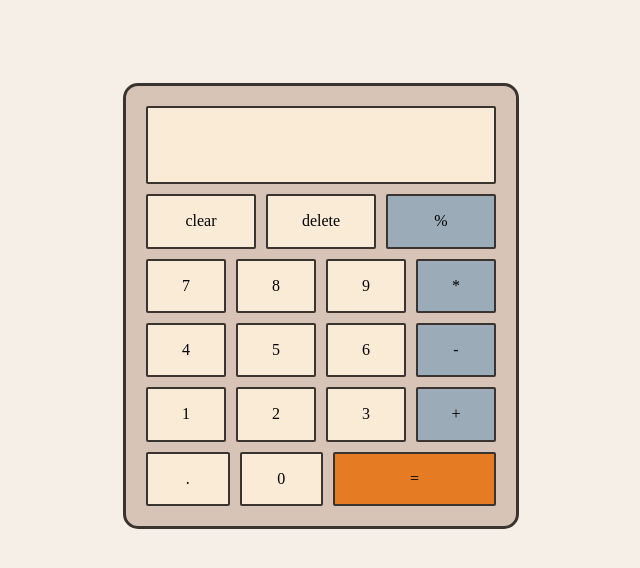
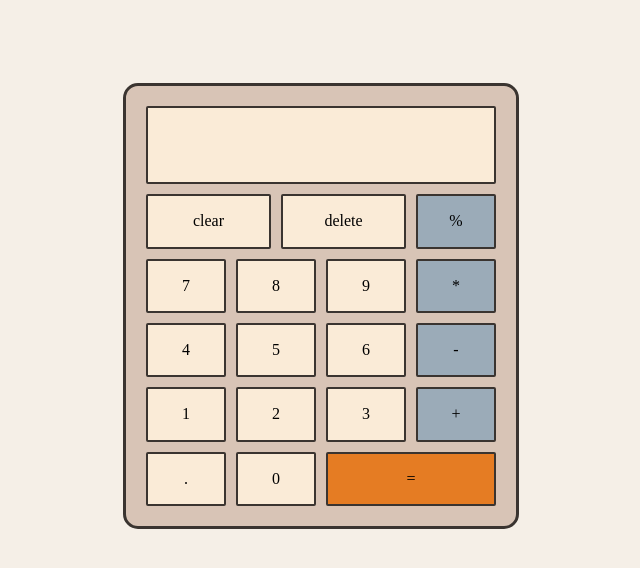
Before and after one commit to Veluchs/calculator, a plain HTML site: page index.html in a window 1280 px wide. Shown: the whole page, without its empty margins (319-959 px from the left). Drawn offline with Linux system fonts and the light colour scheme.

Commit message:
fix button sizes

```diff
--- a/style.css
+++ b/style.css
@@ -42,7 +42,8 @@ body {
 }
 
 .button {
-    flex: 1;
+    box-sizing: border-box;
+    width: 80px;
     border-style: solid;
     border-width: 2px;
     border-color: #3a3430;
@@ -62,10 +63,15 @@ body {
 }
 
 #equal {
-    flex: 2;
+    flex: auto;
+    width: 170px;
     background-color: #E57C23;
 }
 
 .operator {
     background-color: #9BABB8;
 }
+
+#clear, #delete {
+    width: 125px;
+}
```
